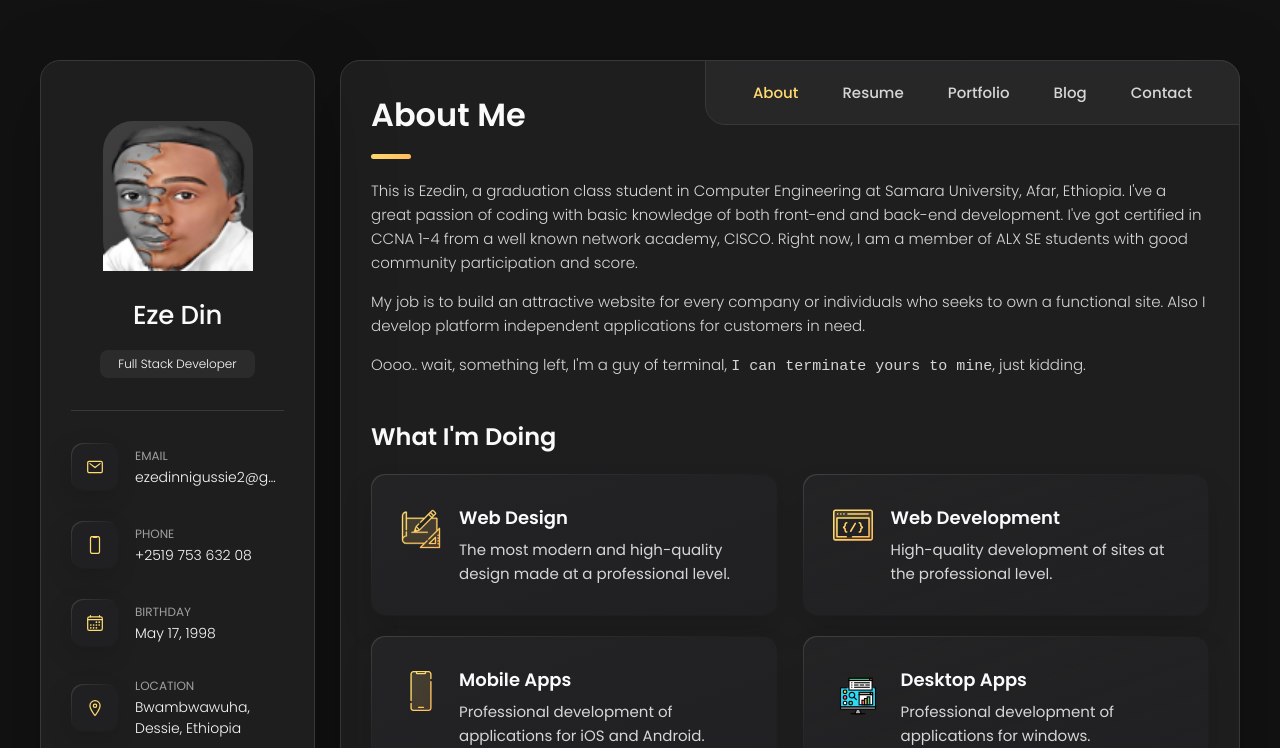
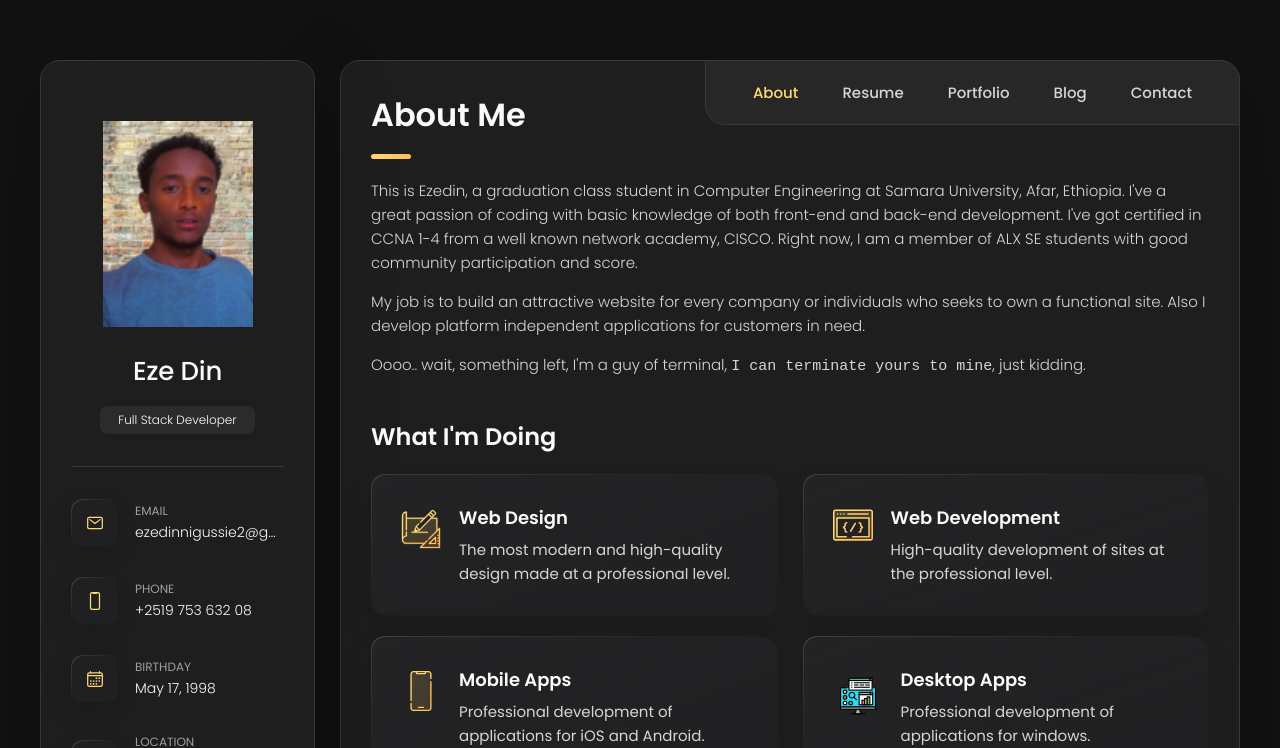
Before and after one commit to Eze-Din/eze-din.github.io, a plain HTML site: page index.html in a window 1280 px wide. Shown: the top 748 px of the page. Drawn offline with nearby package versions, Linux system fonts and the light colour scheme.

Commit message:
Update index.html
Change avatar

```diff
--- a/index.html
+++ b/index.html
@@ -43,7 +43,7 @@
       <div class="sidebar-info">
 
         <figure class="avatar-box">
-          <img src="./assets/images/my-avatar.png" alt="Ezedin Nigussie" width="80">
+          <img src="./assets/images/my-avatar2.png" alt="Ezedin Nigussie" width="80">
         </figure>
 
         <div class="info-content">
```
